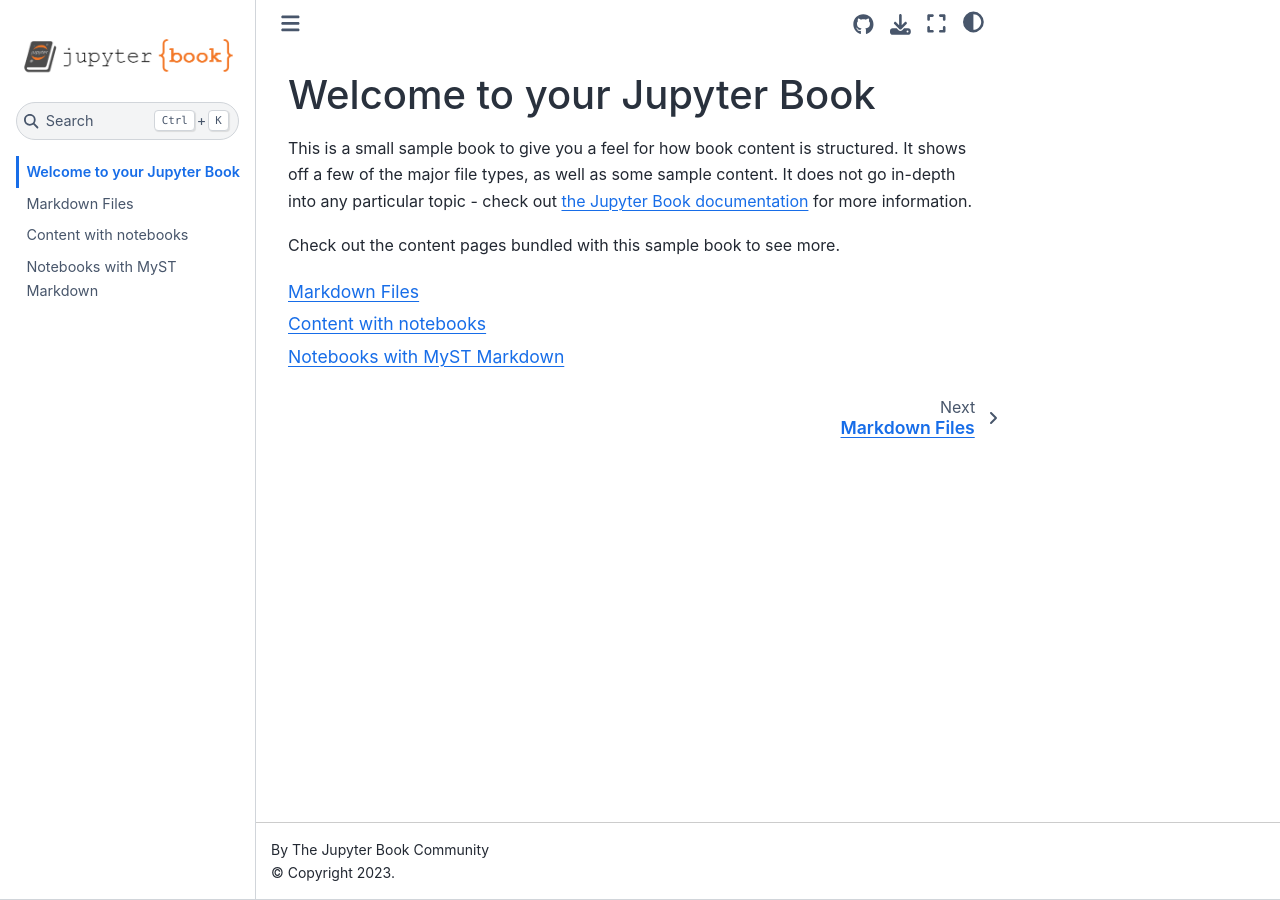
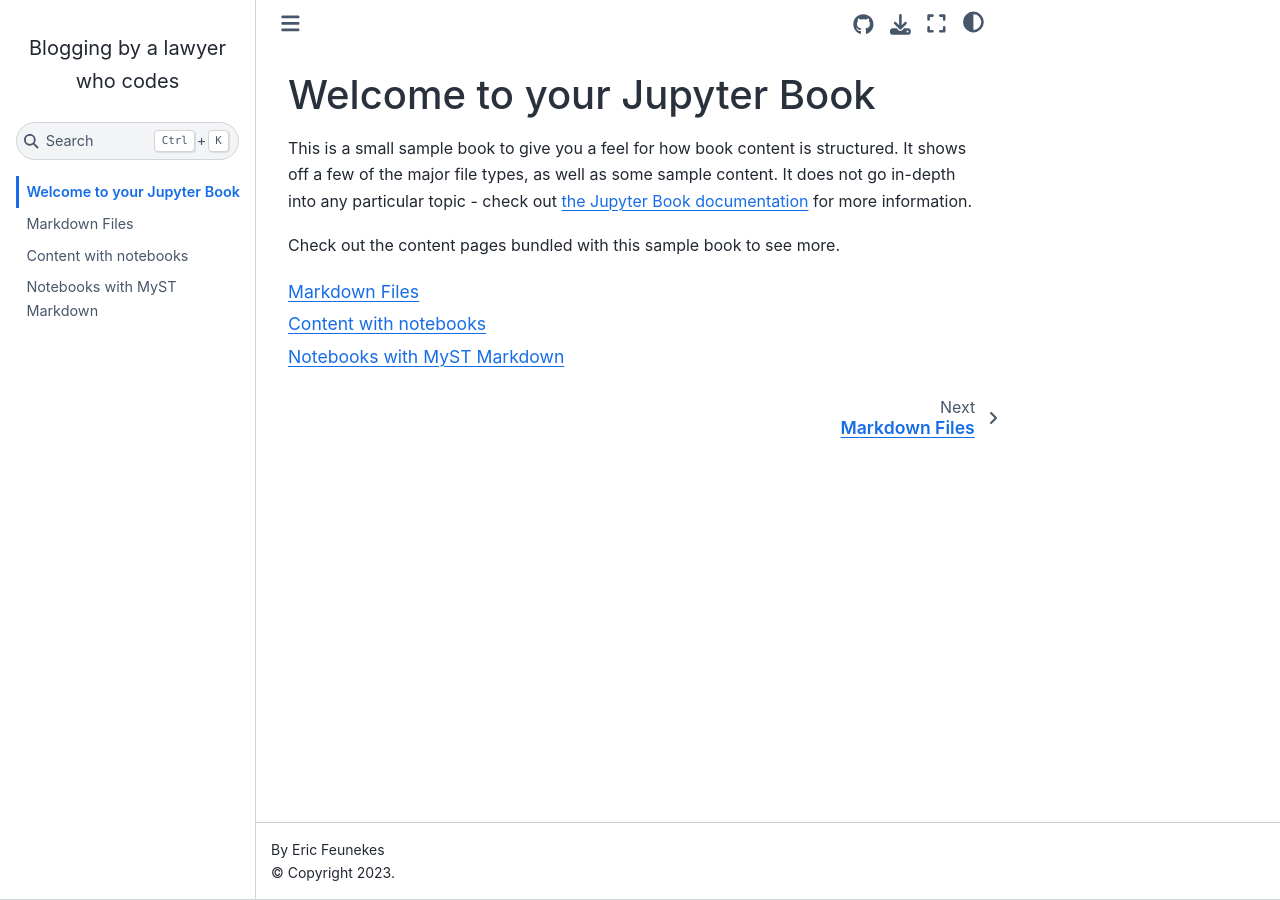
Before and after one commit to ericfeunekes/ericfeunekes.github.io, a Jupyter Book: the page built from blog/intro.md, in a window 1280 px wide. Built offline with Jupyter Book 1.0.4 settings and Sphinx 7.4.7 and the Sphinx Book theme 1.1.4, drawn with Linux system fonts in a browser that asks for light colours.

Commit message:
updated config

```diff
--- a/blog/_config.yml
+++ b/blog/_config.yml
@@ -1,14 +1,13 @@
 # Book settings
 # Learn more at https://jupyterbook.org/customize/config.html
 
-title: My sample book
-author: The Jupyter Book Community
-logo: logo.png
+title: Blogging by a lawyer who codes
+author: Eric Feunekes
 
 # Force re-execution of notebooks on each build.
 # See https://jupyterbook.org/content/execute.html
 execute:
-  execute_notebooks: force
+  execute_notebooks: cache
 
 # Define the name of the latex output file for PDF builds
 latex:
@@ -21,9 +20,9 @@
 
 # Information about where the book exists on the web
 repository:
-  url: https://github.com/executablebooks/jupyter-book  # Online location of your book
+  url: https://github.com/ericfeunekes/ericfeunekes.github.io  # Online location of your book
   path_to_book: docs  # Optional path to your book, relative to the repository root
-  branch: master  # Which branch of the repository should be used when creating links (optional)
+  branch: main  # Which branch of the repository should be used when creating links (optional)
 
 # Add GitHub buttons to your book
 # See https://jupyterbook.org/customize/config.html#add-a-link-to-your-repository
```
Also changed, not shown: tasks.py (line endings or trailing spaces).
